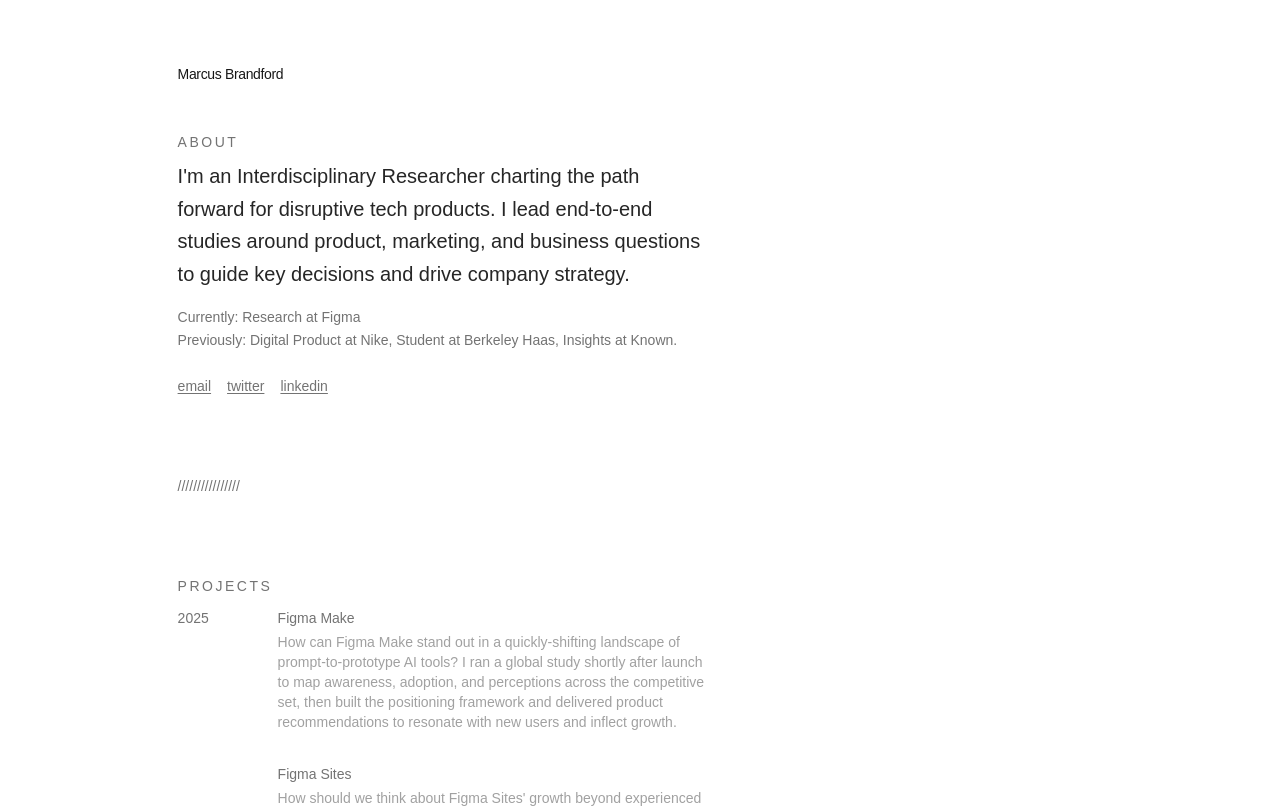
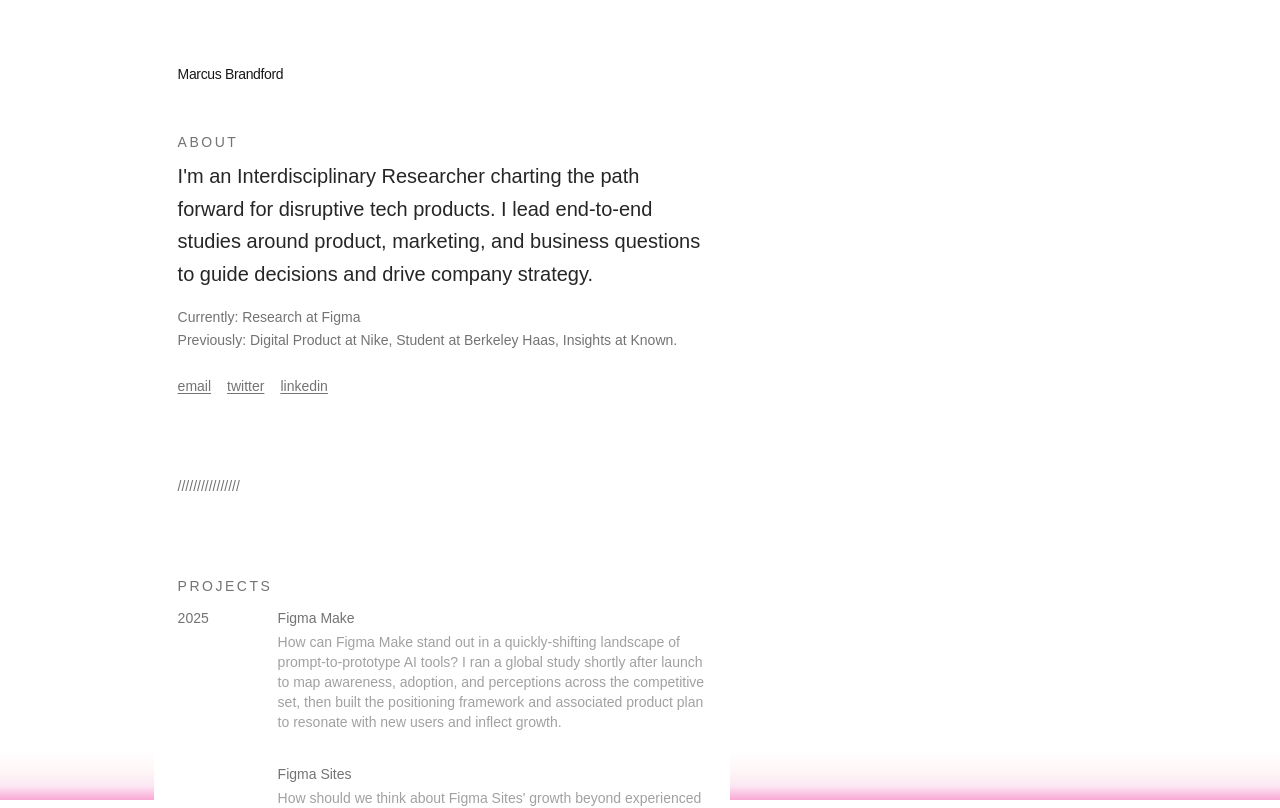
Before and after one commit to mbrandford/personal-site, a Next.js app: page / in a window 1280 px wide. Shown: the top 808 px of the page. Built offline with nearby package versions, Linux system fonts and the light colour scheme.

Commit message:
Update copy and fix desktop gradient lock

```diff
--- a/app/page.tsx
+++ b/app/page.tsx
@@ -26,14 +26,14 @@
           id: "2025-figma-make",
           title: "Figma Make",
           description:
-            "How can Figma Make stand out in a quickly-shifting landscape of prompt-to-prototype AI tools? I ran a global study shortly after launch to map awareness, adoption, and perceptions across the competitive set, then built the positioning framework and delivered product recommendations to resonate with new users and inflect growth.",
+            "How can Figma Make stand out in a quickly-shifting landscape of prompt-to-prototype AI tools? I ran a global study shortly after launch to map awareness, adoption, and perceptions across the competitive set, then built the positioning framework and associated product plan to resonate with new users and inflect growth.",
           mediaSrc: "/projects/figma-make.mov",
         },
         {
           id: "2025-figma-sites",
           title: "Figma Sites",
           description:
-            "How should we think about Figma Sites' growth beyond experienced designers? I led market analysis and concept testing with new audiences to surface gaps and differentiators versus key competitors, then mapped a long-term framework for competing and standing apart in the category.",
+            "How should we think about Figma Sites' growth beyond experienced designers? I led market analysis and concept testing with new audiences to surface gaps and differentiators versus key competitors, then developed the roadmap for competing and standing apart in the category.",
           mediaSrc: "/projects/figma-sites.mov",
         },
       ],
@@ -354,10 +354,13 @@
   const displayProject = activeProject || lastActiveProjectRef.current;
 
   return (
-    <main className="min-h-screen w-full bg-white lg:bg-[linear-gradient(to_bottom,white_0%,white_75%,#fef7f7_85%,#fce7f3_92%,#f9a8d4_100%)] text-neutral-900">
+    <main className="min-h-screen w-full bg-white text-neutral-900 relative">
+      {/* Fixed gradient footer for desktop */}
+      <div className="hidden lg:block fixed bottom-0 left-0 right-0 h-[25vh] bg-[linear-gradient(to_top,#f9a8d4_0%,#fce7f3_8%,#fef7f7_15%,white_25%)] pointer-events-none z-0" style={{ background: 'linear-gradient(to top, #f9a8d4 0%, #fce7f3 7%, #fef7f7 15%, white 25%)' }}></div>
+
       {/* Desktop Layout */}
-      <div className="hidden lg:block relative max-w-[1600px] mx-auto w-full">
-        <div className="max-w-xl px-6 pt-16 pb-12 space-y-12 flex-grow" style={{ marginLeft: 'clamp(10px, 12vw, 200px)' }}>
+      <div className="hidden lg:block relative max-w-[1600px] mx-auto w-full z-10">
+        <div className="max-w-xl px-6 pt-16 pb-12 space-y-12 flex-grow bg-white relative" style={{ marginLeft: 'clamp(10px, 12vw, 200px)' }}>
           {/* Name */}
           <header className="space-y-2">
             <h1 className="text-sm font-medium tracking-tight">Marcus Brandford</h1>
@@ -369,7 +372,7 @@
               About
             </h2>
             <p className="text-lg md:text-xl leading-relaxed text-neutral-800">
-              I'm an Interdisciplinary Researcher charting the path forward for disruptive tech products. I lead end-to-end studies around product, marketing, and business questions to guide key decisions and drive company strategy.
+              I'm an Interdisciplinary Researcher charting the path forward for disruptive tech products. I lead end-to-end studies around product, marketing, and business questions to guide decisions and drive company strategy.
             </p>
             <p className="text-sm leading-relaxed text-neutral-500 pt-2">
                Currently: Research at <a href="https://figma.com" target="_blank" rel="noreferrer" className="hover:text-neutral-700">Figma</a>
@@ -502,7 +505,7 @@
               About
             </h2>
             <p className="text-lg leading-relaxed text-neutral-800">
-              I'm an Interdisciplinary Researcher charting the path forward for disruptive tech products. I lead end-to-end studies around product, marketing, and business questions to guide key decisions and drive company strategy.
+              I'm an Interdisciplinary Researcher charting the path forward for disruptive tech products. I lead end-to-end studies around product, marketing, and business questions to guide decisions and drive company strategy.
             </p>
             <p className="text-sm leading-relaxed text-neutral-500 pt-2">
                Currently: Research at <a href="https://figma.com" target="_blank" rel="noreferrer" className="hover:text-neutral-700">Figma</a>
```
